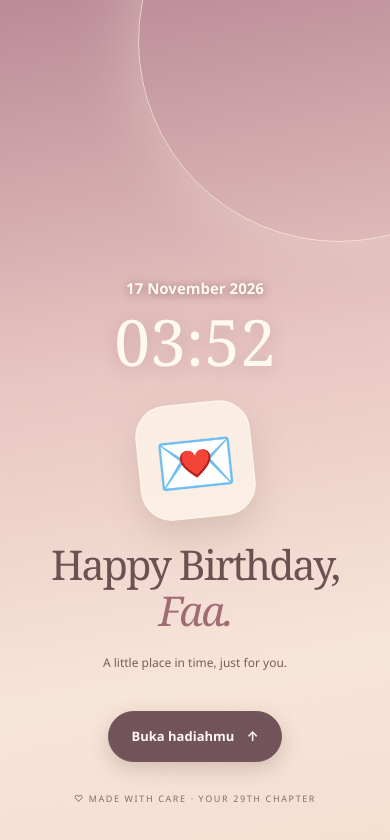
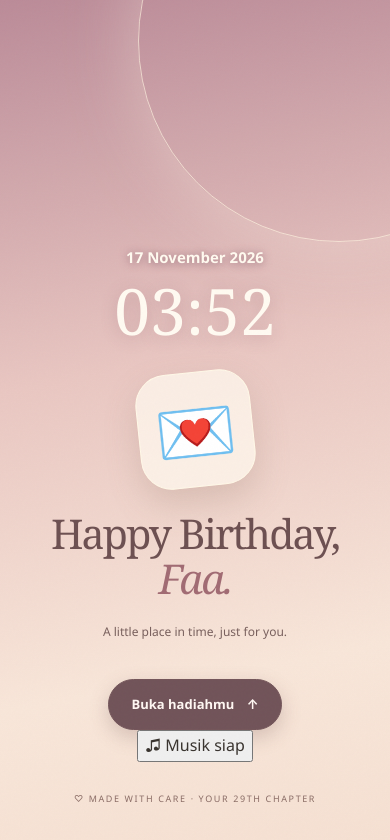
Before and after one commit to nugrohofebri681-oss/HBDIfa, a plain HTML site: page index.html in a window 390 px wide. Drawn offline with Linux system fonts and the light colour scheme.

Commit message:
Add music controls to birthday lock screen and phone home

```diff
--- a/index.html
+++ b/index.html
@@ -153,7 +153,7 @@
       <div class="phone-wallpaper" aria-hidden="true"><span></span><i></i><b></b></div>
       <div class="phone-status"><time id="phoneClock">09:41</time><span class="phone-island" aria-hidden="true"></span><span class="phone-status-icons" aria-label="Wi-Fi dan baterai">▂▅▇ ᯤ ▰</span></div>
       <div class="phone-home" id="phoneHome">
-        <button type="button" id="phoneLockAgain" class="phone-lock-shortcut" title="Kembali ke layar kunci" aria-label="Kunci layar lagi"><span aria-hidden="true">🔒</span> Lock Screen</button>
+        <div class="phone-quick-controls"><button type="button" class="phone-music-toggle" data-music-toggle aria-label="Aktifkan atau matikan musik latar" aria-pressed="true">♫ Musik siap</button><button type="button" id="phoneLockAgain" class="phone-lock-shortcut" title="Kembali ke layar kunci" aria-label="Kunci layar lagi"><span aria-hidden="true">🔒</span> Lock Screen</button></div>
         <div class="phone-headline"><span>TUESDAY, 17 NOV 2026</span><strong>Hello, Faa. <em>♡</em></strong><small>Welcome to your little birthday world.</small></div>
         <button class="phone-notification" type="button" data-open="letter"><span class="phone-notif-emoji">✉️</span><span><strong>1 special letter waiting</strong><small>Mmm.. ada sesuatu buat kamu, hehe..</small></span><span aria-hidden="true">›</span></button>
         <div class="phone-section-row"><span id="phonePageLabel">Your little apps</span><span id="osProgress">0 / 14 explored</span></div>
@@ -163,7 +163,7 @@
       <div class="phone-dock"><div class="phone-dock-grid"><button class="phone-app" type="button" data-open="letter"><span class="phone-app-icon phone-letter">💌</span><span class="phone-app-name">Letter</span></button><button class="phone-app" type="button" data-open="cinema"><span class="phone-app-icon phone-cinema">🎞️</span><span class="phone-app-name">Cinema</span></button><button class="phone-app" type="button" data-mini="comfort"><span class="phone-app-icon phone-comfort">☁️</span><span class="phone-app-name">Comfort</span></button><button class="phone-app" type="button" data-mini="mood"><span class="phone-app-icon phone-mood">🌤️</span><span class="phone-app-name">Mood</span></button></div></div>
       <div class="phone-controlbar"><div class="phone-page-controls"><button type="button" id="phonePrev" aria-label="Halaman aplikasi sebelumnya">‹</button><button class="phone-page-dot active" type="button" data-phone-page="0" aria-label="Halaman aplikasi 1"></button><button class="phone-page-dot" type="button" data-phone-page="1" aria-label="Halaman aplikasi 2"></button><button type="button" id="phoneNext" aria-label="Halaman aplikasi berikutnya">›</button></div><button class="phone-homebar" type="button" id="phoneHomeButton" aria-label="Kembali ke layar utama"></button></div>
       <div class="phone-lock" id="phoneLock" aria-label="Layar kunci Ifa OS">
-        <div class="phone-lock-spacer"></div><div class="phone-lock-date">17 November 2026</div><div class="phone-lock-time" id="phoneLockTime">09:41</div><div class="phone-lock-icon">💌</div><h2>Happy Birthday,<br><em>Faa.</em></h2><p>A little place in time, just for you.</p><button type="button" id="phoneUnlock">Buka hadiahmu <span aria-hidden="true">↑</span></button><div class="phone-lock-bottom">♡ MADE WITH CARE · YOUR 29TH CHAPTER</div>
+        <div class="phone-lock-spacer"></div><div class="phone-lock-date">17 November 2026</div><div class="phone-lock-time" id="phoneLockTime">09:41</div><div class="phone-lock-icon">💌</div><h2>Happy Birthday,<br><em>Faa.</em></h2><p>A little place in time, just for you.</p><button type="button" id="phoneUnlock">Buka hadiahmu <span aria-hidden="true">↑</span></button><button type="button" class="phone-music-toggle phone-lock-music" data-music-toggle aria-label="Aktifkan atau matikan musik latar" aria-pressed="true">♫ Musik siap</button><div class="phone-lock-bottom">♡ MADE WITH CARE · YOUR 29TH CHAPTER</div>
       </div>
     </div>
   </div>
@@ -331,6 +331,7 @@ boot();
 </script>
 <script src="./os.js" defer></script>
 <script src="./phone.js" defer></script>
+<script src="./music.js" defer></script>
 <script>document.getElementById("osShowOriginal")?.addEventListener("click",function(){var el=document.getElementById("top");el.style.display="block";el.scrollIntoView({behavior:"smooth"});this.textContent="Album lama terbuka ✓";});</script>
 </body>
 </html>
```
